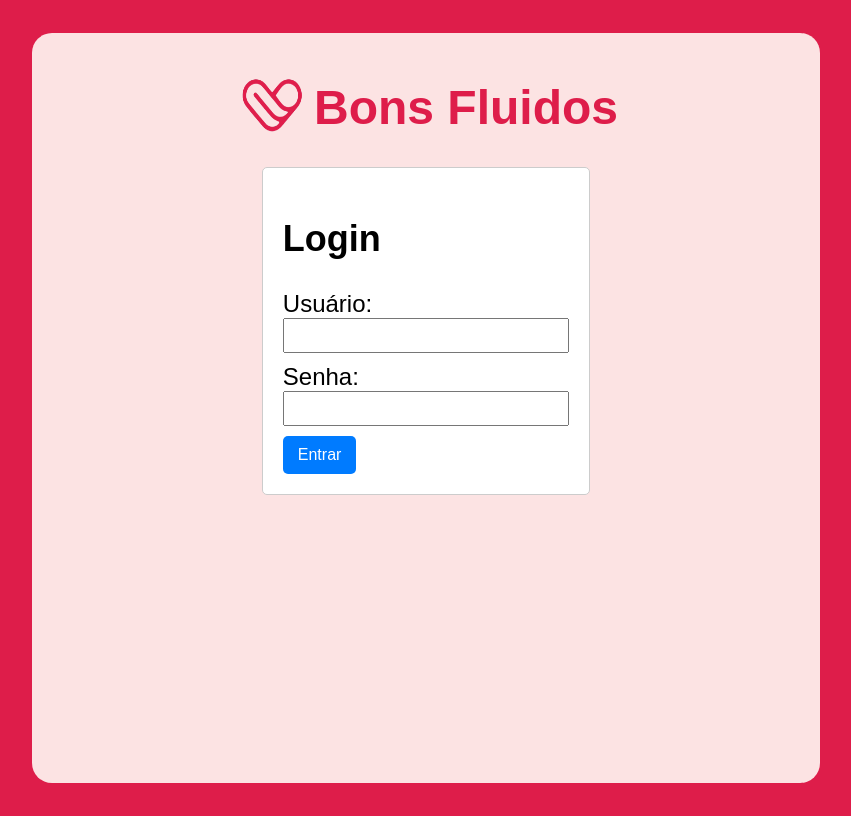
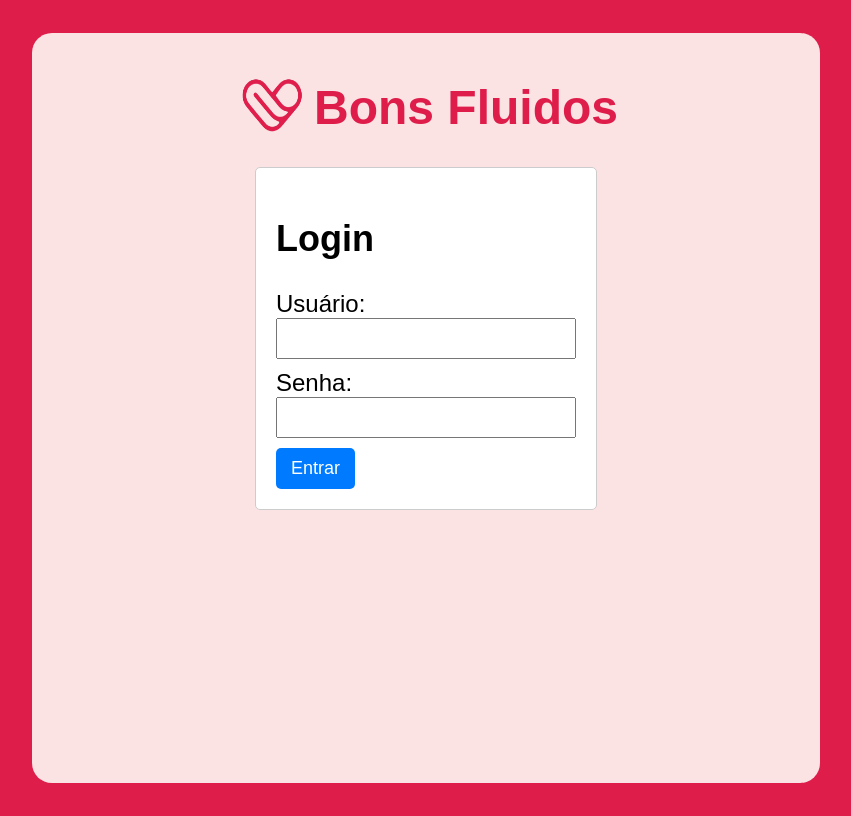
Before and after one commit to JoaoVitorSDelfino/controle-de-palestras-bons-fluidos, a React (Create React App) app: page / in a window 1280 px wide. Shown: the whole page, without its empty margins (214-1065 px from the left). Built offline with nearby package versions, Linux system fonts and the light colour scheme.

Commit message:
verificação de senha no login

```diff
--- a/src/index.css
+++ b/src/index.css
@@ -7,8 +7,12 @@ body {
     font-size: x-large;
 }
 
+input{
+    font-size: large;
+}
+
 button{
-    font-size: medium;
+    font-size: large;
 }
 
 div{
--- a/src/routes/login.js
+++ b/src/routes/login.js
@@ -15,9 +15,8 @@ function Login() {
 
     try {
       const response = await axios.get("http://localhost:3001/api/users/viewUser/" + login);
-      console.log(response.data.status);
-
-      if (response.data.status === true) {
+      //console.log(response.data.status);
+      if (response.data.user.senha === senha) {
         setRole(response.data.user.funcao);
         setErrorMessage("");
         navigate("/home"); // Redireciona para o menu inicial
```
